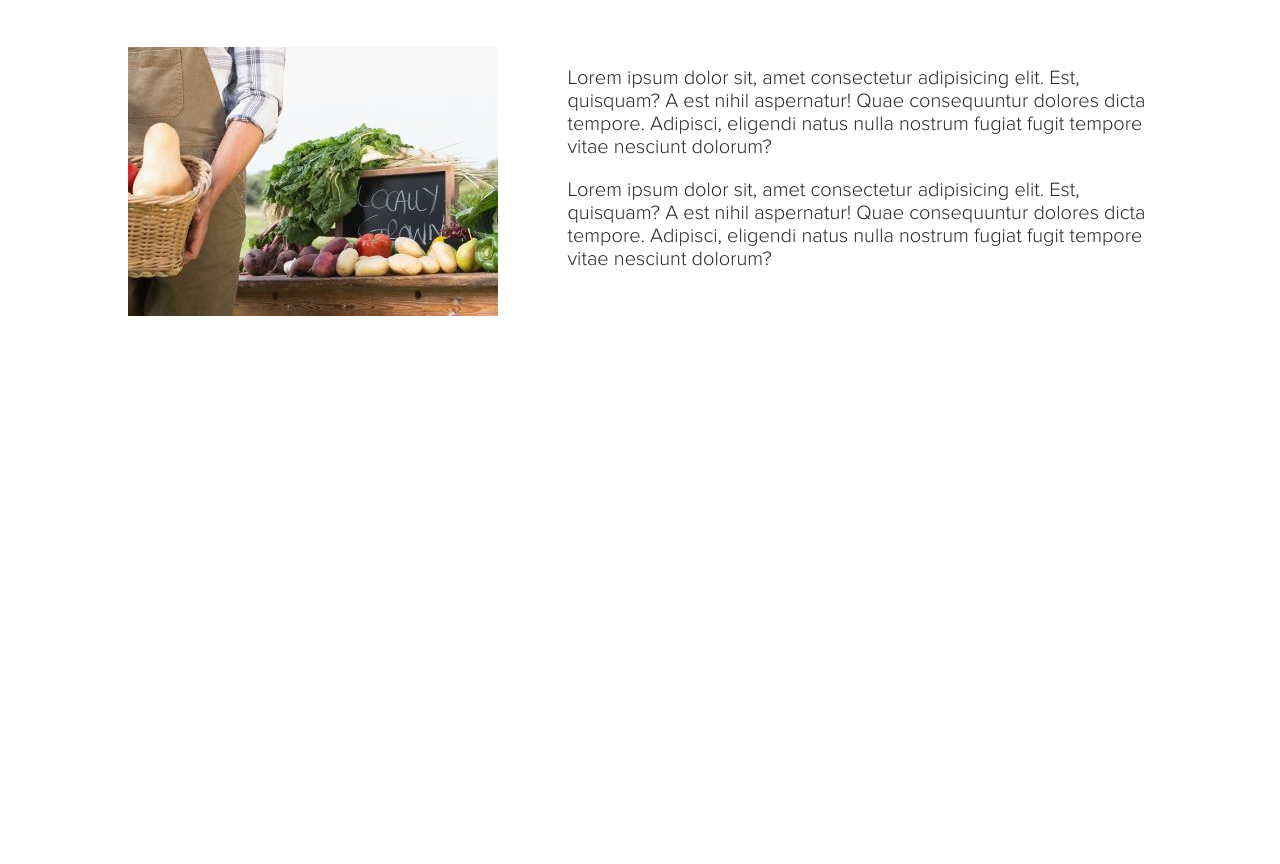
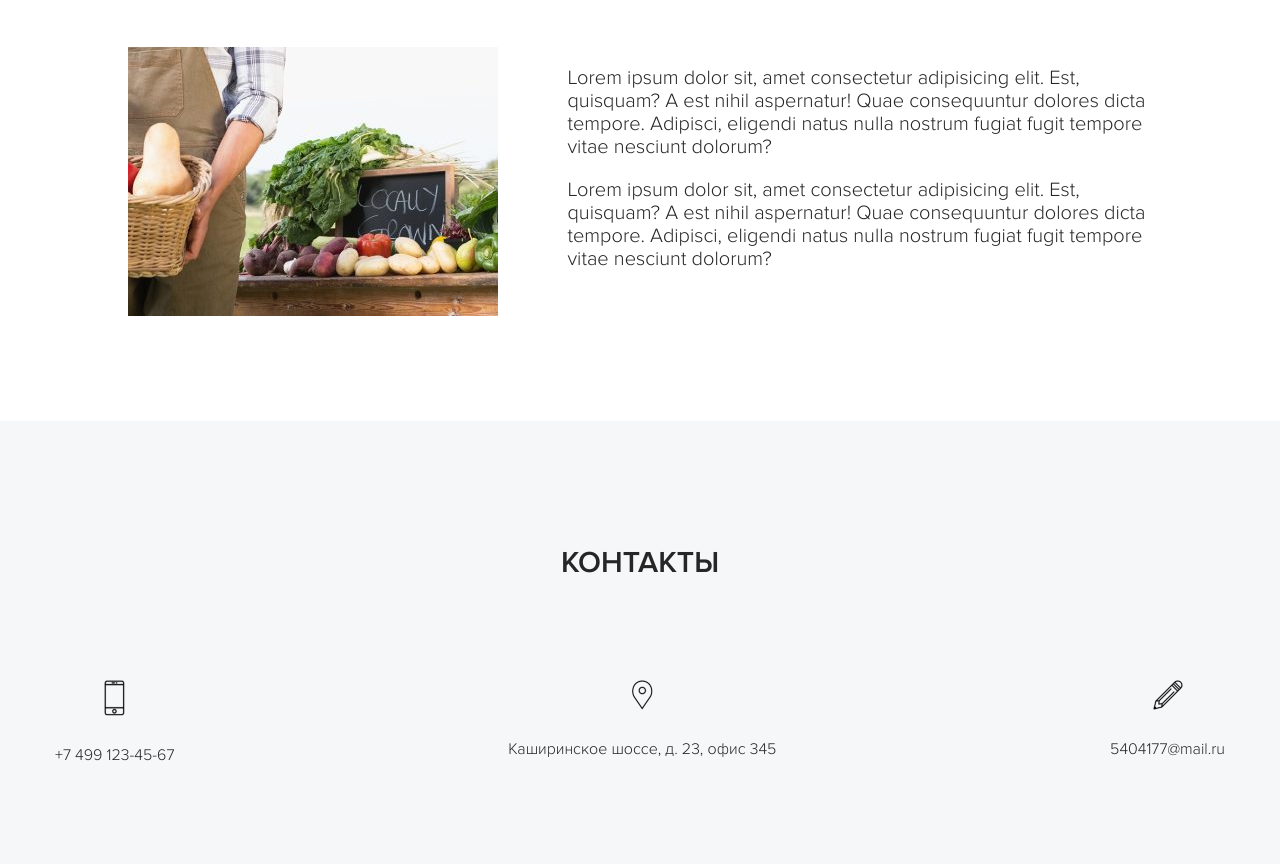
Before and after one commit to JediKnightGIT/landing, a plain HTML site: page index.html in a window 1280 px wide. Shown: the part 7090-7954 px from the top of the page. Before the commit the page ends 7511 px from the top, so only its background shows below. Drawn offline with Linux system fonts and the light colour scheme; a script that the page names is missing.

Commit message:
Сверстан блок с контактами. Адаптирован

```diff
--- a/index.html
+++ b/index.html
@@ -607,6 +607,42 @@
             <!-- /.container -->
         </section>
         <!-- /.section factory -->
+
+        <section class="section contacts">
+            <div class="container">
+                <h2 class="section-title section__title">Контакты</h2>
+                <!-- /.section-title section__title -->
+                <div class="contacts-block">
+                    <div class="contacts-block__item">
+                        <img src="img/contacts/phone.png" alt="" class="contacts__image">
+                        <div class="contacts__text">
+                            <a href="#" class="contacts__link">+7 499 123-45-67</a>
+                        </div>
+                        <!-- /.contacts__text -->
+                    </div>
+                    <!-- /.contacts-block__items -->
+                    <div class="contacts-block__item">
+                        <img src="img/contacts/map.png" alt="" class="contacts__image">
+                        <div class="contacts__text">
+                            <address class="contacts__address">Каширинское шоссе, д. 23, офис 345</address>
+                        </div>
+                        <!-- /.contacts__text -->
+                    </div>
+                    <!-- /.contacts-block__items -->
+                    <div class="contacts-block__item">
+                        <img src="img/contacts/message.png" alt="" class="contacts__image">
+                        <div class="contacts__text">
+                            <a href="#" class="contacts__link">5404177@mail.ru</a>
+                        </div>
+                        <!-- /.contacts__text -->
+                    </div>
+                    <!-- /.contacts-block__items -->
+                </div>
+                <!-- /.contacts-block -->
+            </div>
+            <!-- /.container -->
+        </section>
+        <!-- /.section contacts -->
     </main>
 
     <!-- Подключение виджета обратной связи через соцсети -->
--- /dev/null
+++ b/sass/blocks/_contacts.sass
@@ -0,0 +1,27 @@
+.contacts
+	background-color: #f6f7f9
+	&-block
+		display: flex
+		justify-content: space-between
+		flex-wrap: wrap
+		&__item
+			text-align: center
+	&__image
+		margin-bottom: 25px
+	&__text
+		font-size: 16px
+	&__link
+		text-decoration: none
+		color: $text-color
+	&__address
+		font-style: normal
+
+@media (max-width: 768px)
+	.contacts
+		&-block
+			&__item
+				width: 100%
+				margin-bottom: 30px
+		&__address
+			max-width: 200px
+			margin: auto
--- a/sass/style.sass
+++ b/sass/style.sass
@@ -16,3 +16,4 @@
 @import 'blocks/steps'
 @import 'blocks/reviews'
 @import 'blocks/factory'
+@import 'blocks/contacts'
```
Also changed, not shown: css/style.css, img/contacts/map.png (added), img/contacts/message.png (added), img/contacts/phone.png (added), 1 other file.
